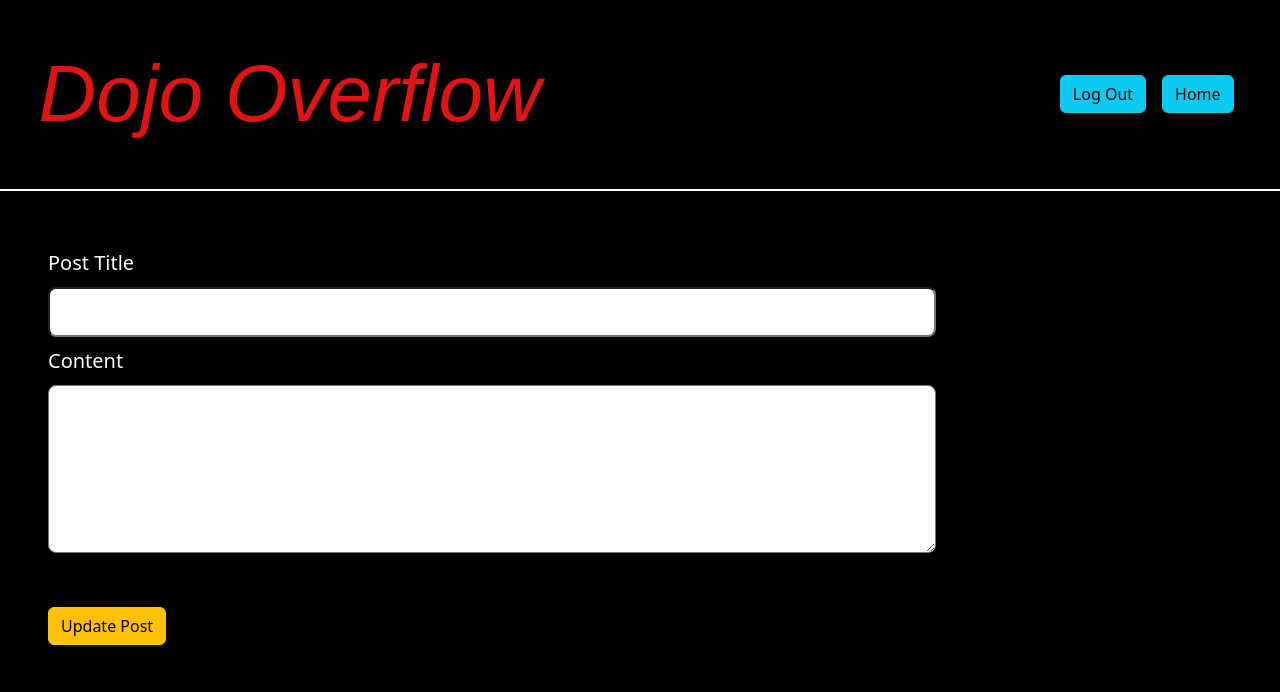
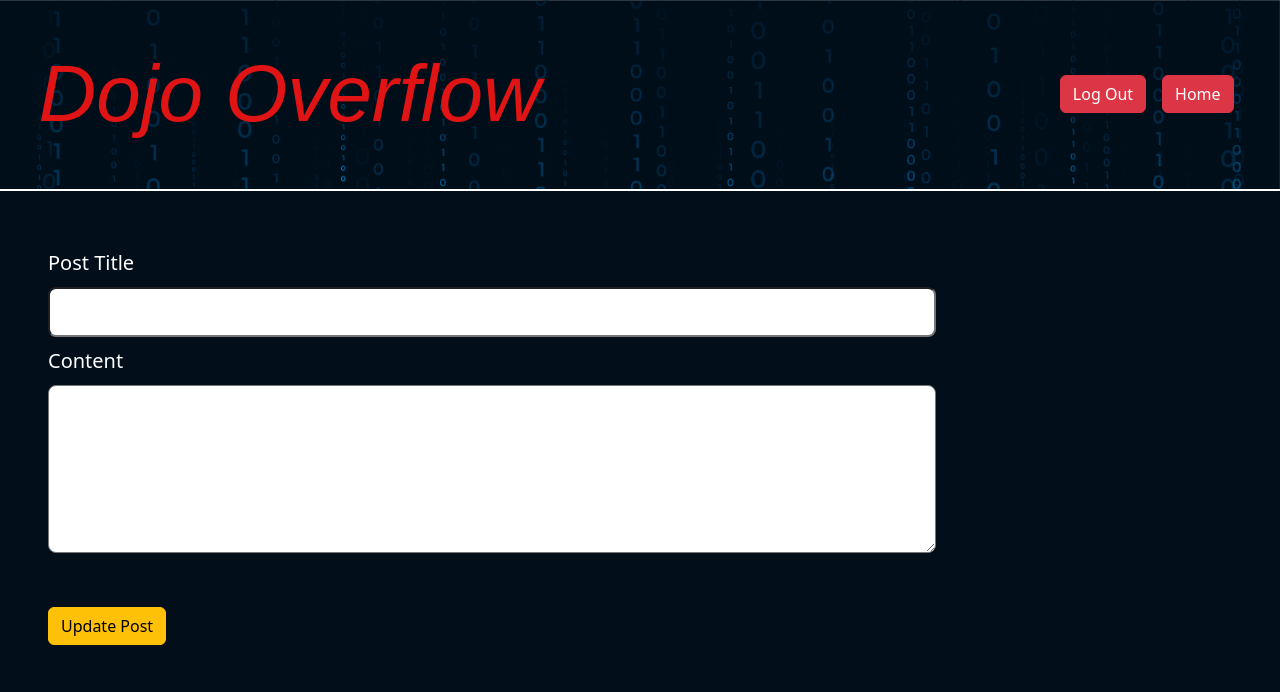
Before and after one commit to jarahernandez/dojo-overflow, a Flask app: page /posts/edit/1 in a window 1280 px wide. Shown: the top 692 px of the page. Run offline with Flask 3, Linux system fonts and the light colour scheme; the visitor is signed in with stand-in values (Sample User, id 1); data that the repository does not hold is empty.

Commit message:
CSS updates
my bar now has background image and buttons are red to match header

```diff
--- a/flask_app/static/css/formpages.css
+++ b/flask_app/static/css/formpages.css
@@ -1,7 +1,7 @@
 
 
     body {
-        background-color: black;
+        background-color: #020E1A;
     }
 
     .main-container {
@@ -31,3 +31,9 @@
         padding-bottom: 30px;
         border-bottom: white 1px solid;
     }
+
+    .my-nav {
+            /* The image used */
+            background-image: url("../css/images/home.jpg");
+            background-size: cover;
+    }
--- a/flask_app/templates/editpost.html
+++ b/flask_app/templates/editpost.html
@@ -16,8 +16,8 @@
             <div class="display-1"> Dojo Overflow</div>
         </div>
         <div class="container navbar d-flex justify-content-end">
-                <a href="/clearsession" class="btn btn-info m-2" role="button"> Log Out</a>
-                <a href="/dashboard" class="btn btn-info m-2" role="button"> Home</a>
+                <a href="/clearsession" class="btn btn-danger m-2" role="button"> Log Out</a>
+                <a href="/dashboard" class="btn btn-danger m-2" role="button"> Home</a>
             </div>
         </div>
 
--- a/flask_app/templates/my_posts.html
+++ b/flask_app/templates/my_posts.html
@@ -16,8 +16,8 @@
             <div class="display-1"> Dojo Overflow</div>
         </div>
         <div class="container navbar d-flex justify-content-end">
-                <a href="/logout" class="btn btn-info m-2" role="button"> Log Out</a>
-                <a href="/dashboard" class="btn btn-info m-2" role="button"> Home</a>
+                <a href="/logout" class="btn btn-danger m-2" role="button"> Log Out</a>
+                <a href="/dashboard" class="btn btn-danger m-2" role="button"> Home</a>
             </div>
         </div>
     </div>
--- a/flask_app/templates/user-dashboard.html
+++ b/flask_app/templates/user-dashboard.html
@@ -16,8 +16,8 @@
                 <div class="display-1"> Welcome {{logged_in_user.first_name}}</div>
             </div>
             <div class="container navbar d-flex justify-content-end">
-                    <a href="/logout" class="btn btn-info m-2" role="button"> Log Out</a>
-                    <a href="/posts/my_posts" class="btn btn-info m-2" role="button"> My Profile</a>
+                    <a href="/logout" class="btn btn-danger m-2" role="button"> Log Out</a>
+                    <a href="/posts/my_posts" class="btn btn-danger m-2" role="button"> My Profile</a>
                 </div>
         </div>
 
```
